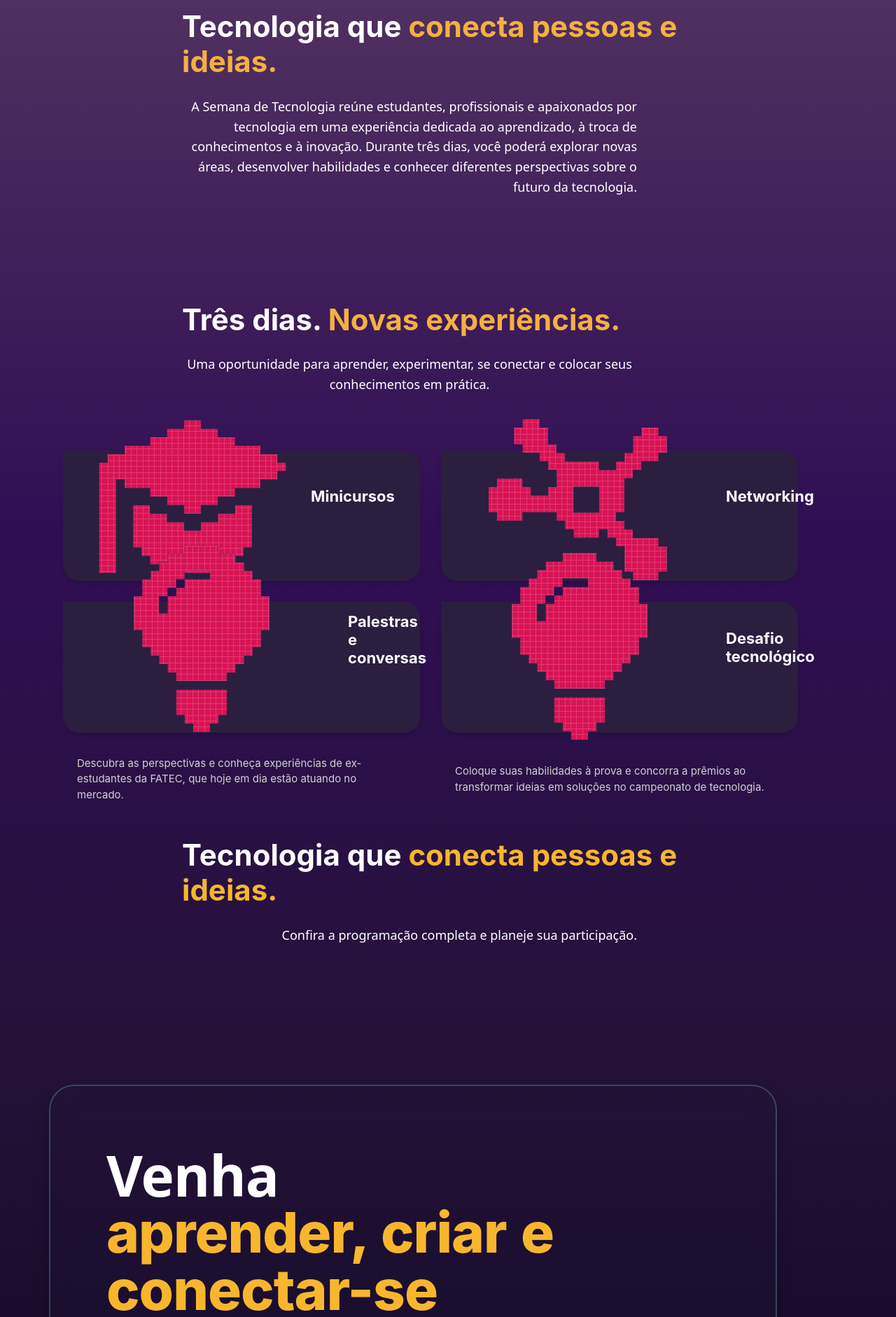
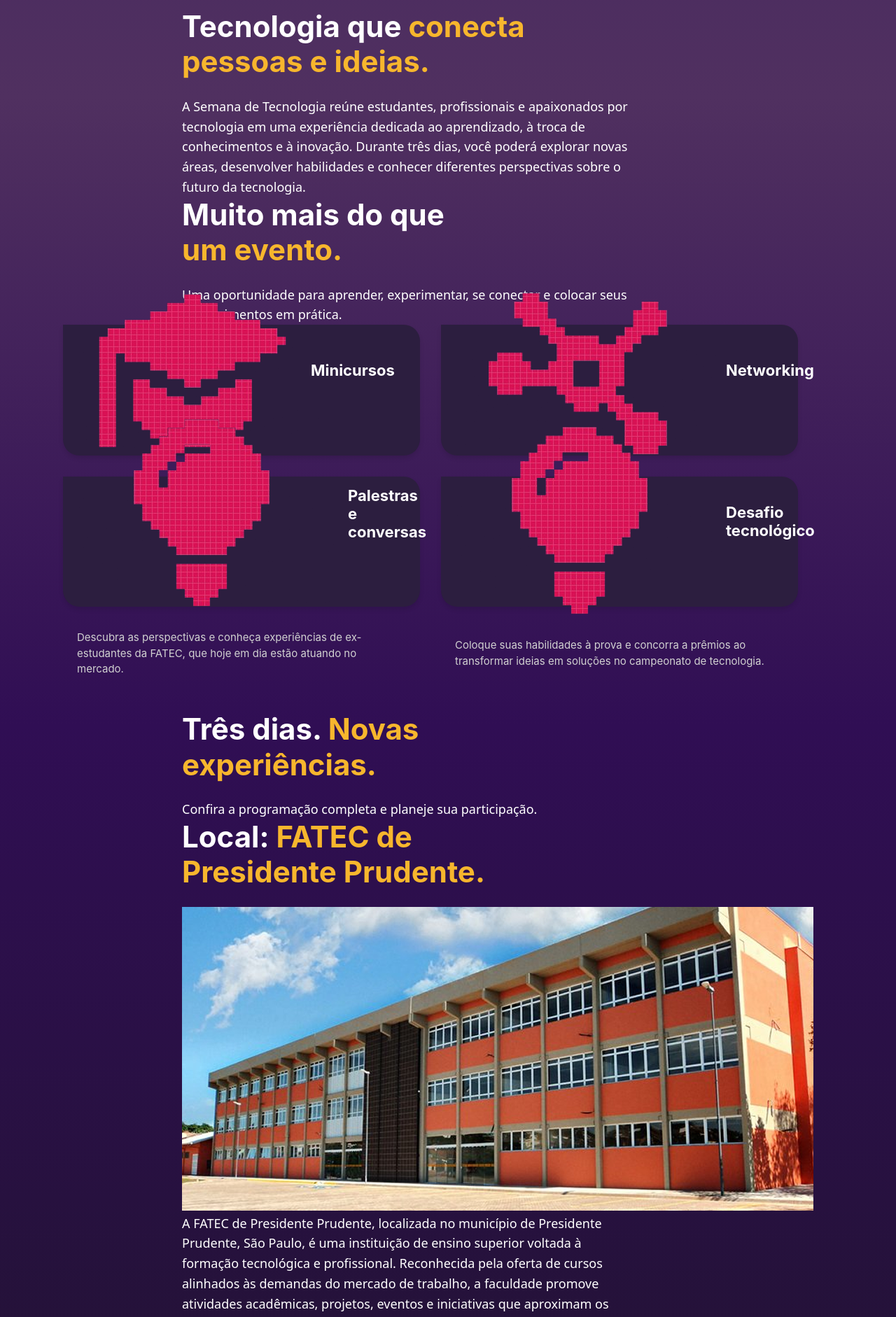
Before and after one commit to Carlos2326-jpg/Painel_Inscricoes, a React (Vite) app: page / in a window 1280 px wide. Shown: the part 760-2642 px from the top of the page at 70% size. Built offline with nearby package versions, Linux system fonts and the light colour scheme.

Commit message:
refactor: ajusta componente de layout Article

```diff
--- a/src/views/components/layout/article.jsx
+++ b/src/views/components/layout/article.jsx
@@ -1,40 +1,64 @@
 import '../../_shared/style/components/layout/article.css';
 import CardsSection from '../common/CardsSection';
+import fatecImg from '../../assets/fatec.jpg';
 
 export default function Article() {
     return (
-        <article className='article-block'>
-            <section className='block-text'>
-                <h2 className='title-h2'>
-                    Tecnologia que <span>conecta pessoas e ideias.</span>
+        <article className="article-block">
+            <section className="block-intro">
+                <h2 className="title-h2">
+                    Tecnologia que <span className="accent-yellow">conecta<br />pessoas e ideias.</span>
                 </h2>
-
-                <p className='text right'>
-                    A Semana de Tecnologia reúne estudantes, profissionais e apaixonados por tecnologia em uma experiência dedicada ao aprendizado, à troca de conhecimentos e à inovação. Durante três dias, você poderá explorar novas áreas, desenvolver habilidades e conhecer diferentes perspectivas sobre o futuro da tecnologia.
+                <p className="text text--right">
+                    A Semana de Tecnologia reúne estudantes, profissionais e apaixonados
+                    por tecnologia em uma experiência dedicada ao aprendizado, à troca
+                    de conhecimentos e à inovação. Durante três dias, você poderá explorar
+                    novas áreas, desenvolver habilidades e conhecer diferentes perspectivas
+                    sobre o futuro da tecnologia.
                 </p>
             </section>
 
-            <section className='block-image'>
-                <h3 className='title-h2'>
-                    Três dias. <span>Novas experiências.</span>
-                </h3>
-
-                <p className='text'>
-                    Uma oportunidade para aprender, experimentar, se conectar e colocar seus conhecimentos em prática.
+            <section className="block-center">
+                <h2 className="title-h2 title-h2--center">
+                    Muito mais do que<br />
+                    <span className="accent-yellow">um evento.</span>
+                </h2>
+                <p className="text text--center">
+                    Uma oportunidade para aprender, experimentar, se conectar e colocar
+                    seus conhecimentos em prática.
                 </p>
             </section>
 
             <CardsSection />
 
-            <section>
-                <h2 className='title-h2'>
-                    Tecnologia que <span>conecta pessoas e ideias.</span>
+            <section className="block-intro">
+                <h2 className="title-h2">
+                    Três dias. <span className="accent-yellow">Novas<br />experiências.</span>
                 </h2>
-
-                <p className='text right'>
+                <p className="text text--right">
                     Confira a programação completa e planeje sua participação.
                 </p>
             </section>
+
+
+            <section className="block-intro">
+                <h2 className="title-h2">
+                    Local: <span className="accent-yellow">FATEC de<br />Presidente Prudente.</span>
+                </h2>
+
+                <img
+                    src={fatecImg}
+                    alt=""
+                    className="fatec-img"
+                    aria-hidden="true"
+                />
+
+                <p className="text text--center text--fatec">
+                    A FATEC de Presidente Prudente, localizada no município de Presidente Prudente, São Paulo, é uma instituição de ensino superior voltada à formação tecnológica e profissional. Reconhecida pela oferta de cursos alinhados às demandas do mercado de trabalho, a faculdade promove atividades acadêmicas, projetos, eventos e iniciativas que aproximam os estudantes das novas tecnologias e das oportunidades profissionais.
+                </p>
+            </section>
+
+
         </article>
     );
 }
```
